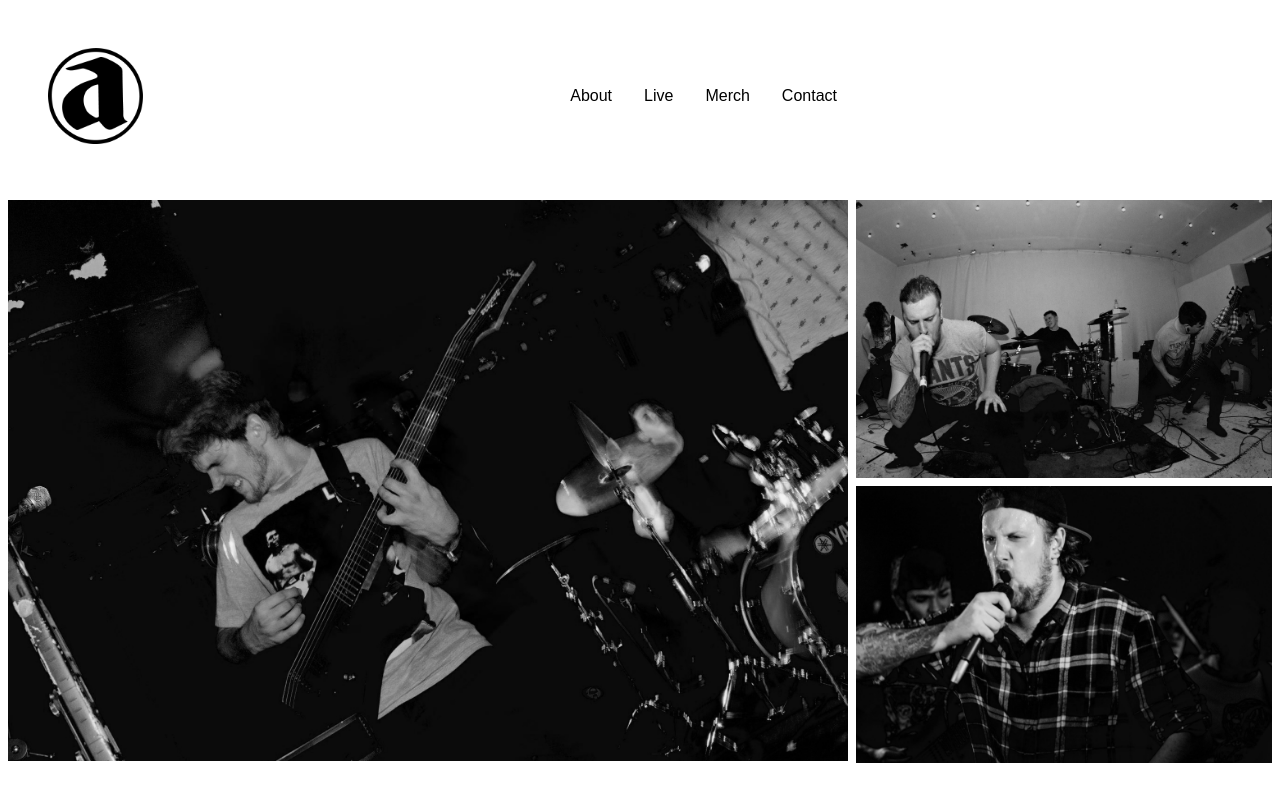
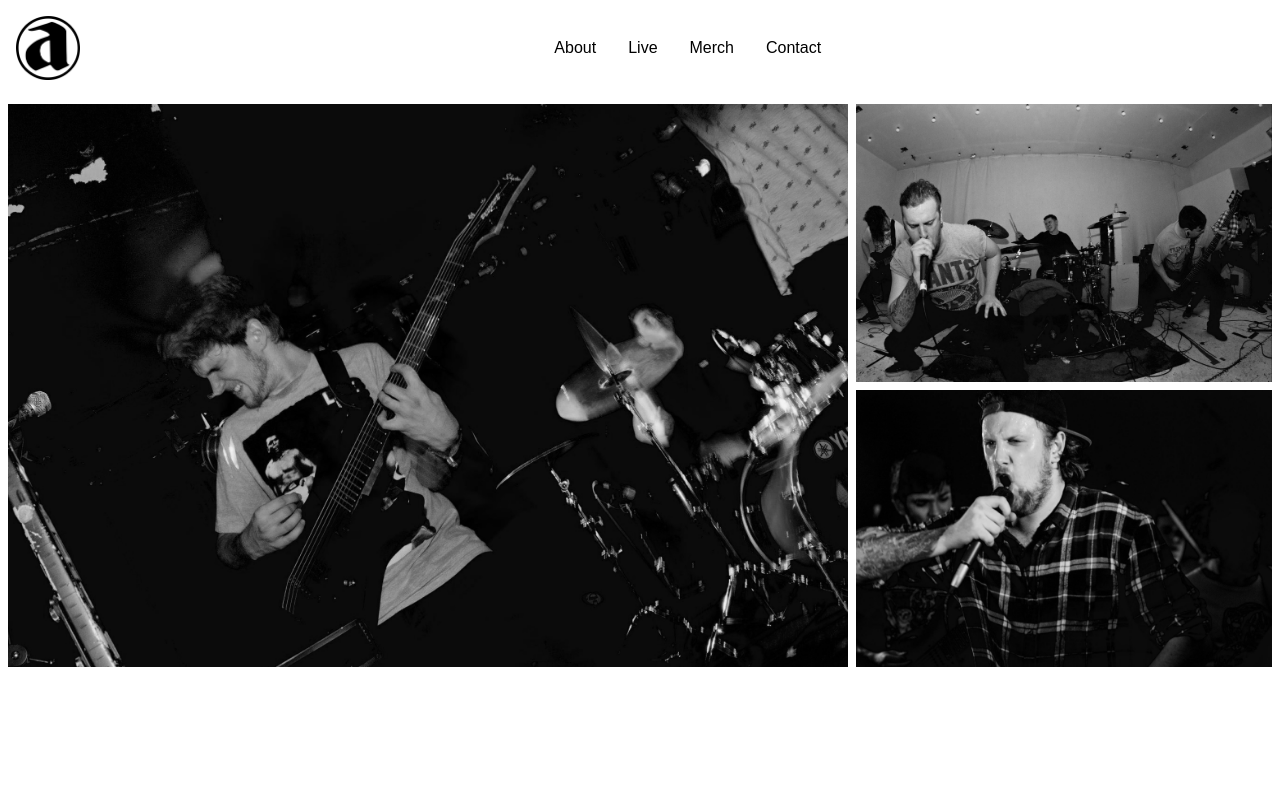
Before and after one commit to brootal-djont/ariyah, a plain HTML site: page index.html in a window 1280 px wide. Drawn offline with Linux system fonts and the light colour scheme.

Commit message:
fix weird offset with a display: flex
I'm not sure what is going on here but flex prevents the weird
positioning

```diff
--- a/index.html
+++ b/index.html
@@ -7,14 +7,14 @@
   <style>
     .clearfix:after {
       clear: both;
-      content: " ";
+      content: "";
       display: block;
     }
   </style>
 </head>
 <body>
 
-  <header class="p-8 h-64 md:h-48 text-center">
+  <header class="p-4 h-48 md:p-0 md:h-24 text-center">
     <img class="p-4 h-full md:block md:float-left" src="./images/Ariyah A logo.png" alt="">
     <nav class="hidden h-full md:flex items-center justify-center">
       <a class="p-4">About</a>
@@ -24,9 +24,9 @@
     </nav>
   </header>
 
-  <main class="p-1 clearfix">
+  <main class="p-1 clearfix md:flex">
     <img class="p-1 float-left md:w-2/3" src="./images/Ariyah1.jpg" alt="">
-    <div class="md:w-1/3 float-left">
+    <div class="md:w-1/3 float-left clearfix">
       <img class="p-1 sm:w-1/2 md:w-full float-left" src="./images/Ariyah Front Page image - edited .jpg" alt="">
       <img class="p-1 sm:w-1/2 md:w-full float-left" src="./images/Ariyah2.jpg" alt="">
     </div>
```
